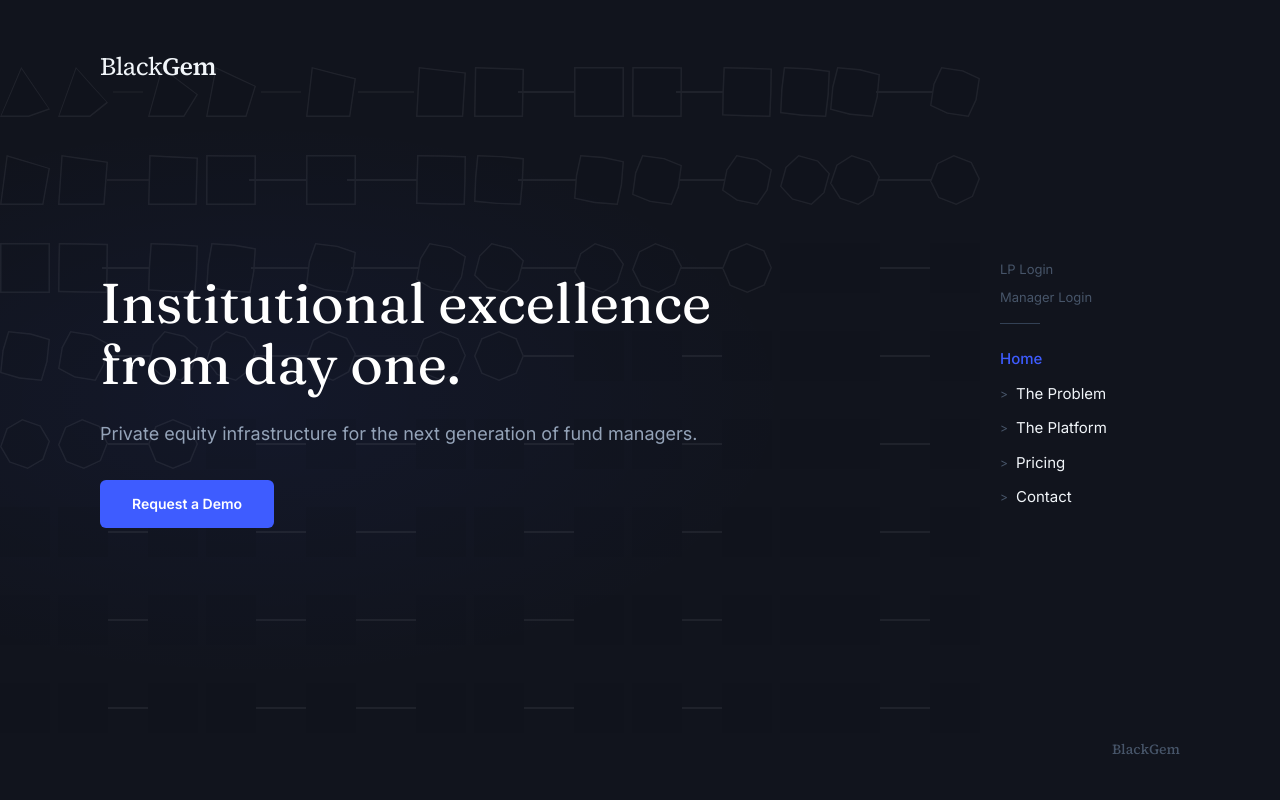
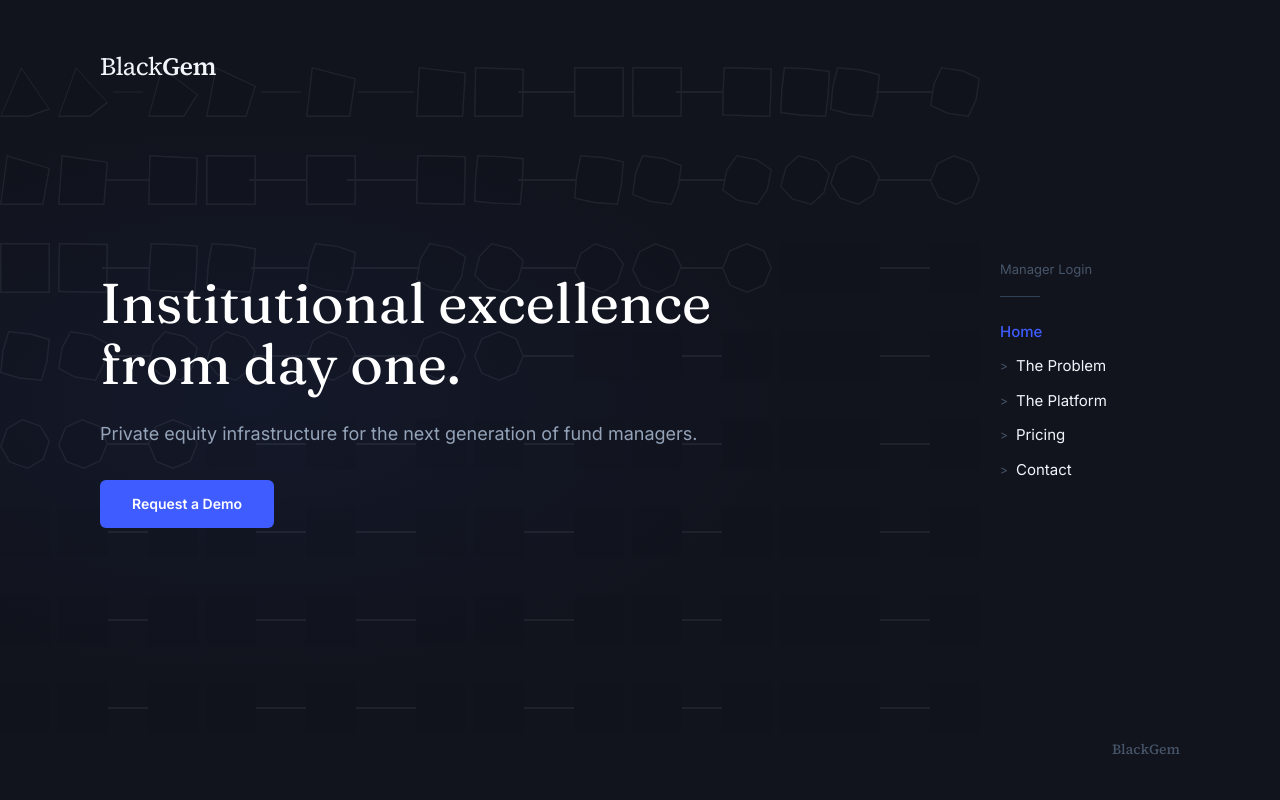
Before and after one commit to rfarias23/BlackGems, a Next.js app: page / in a window 1280 px wide. Shown: the top 800 px of the page. Built offline with nearby package versions, Linux system fonts and the light colour scheme.

Commit message:
fix: remove LP Login link from landing page hero
LP portal is not yet public-facing. Removed from both desktop
and mobile navigation to avoid exposing an incomplete flow.

Co-Authored-By: Claude Opus 4.6 <noreply@anthropic.com>

```diff
--- a/src/app/page.tsx
+++ b/src/app/page.tsx
@@ -73,12 +73,6 @@ function HeroSection() {
 
             {/* Desktop right-side navigation — hidden below lg */}
             <nav className="hidden lg:flex absolute right-[100px] top-[260px] z-10 w-[180px] flex-col gap-2">
-                <a
-                    href="/portal"
-                    className="text-[13px] text-slate-600 hover:text-slate-400 transition-colors"
-                >
-                    LP Login
-                </a>
                 <a
                     href="/login"
                     className="text-[13px] text-slate-600 hover:text-slate-400 transition-colors"
--- a/src/components/landing/mobile-nav.tsx
+++ b/src/components/landing/mobile-nav.tsx
@@ -62,13 +62,6 @@ export function MobileNav() {
                             onClick={close}
                             className="text-[15px] text-slate-400 hover:text-slate-100 transition-colors"
                         >
-                            LP Login
-                        </Link>
-                        <Link
-                            href="/login"
-                            onClick={close}
-                            className="text-[15px] text-slate-400 hover:text-slate-100 transition-colors"
-                        >
                             Manager Login
                         </Link>
 
```
